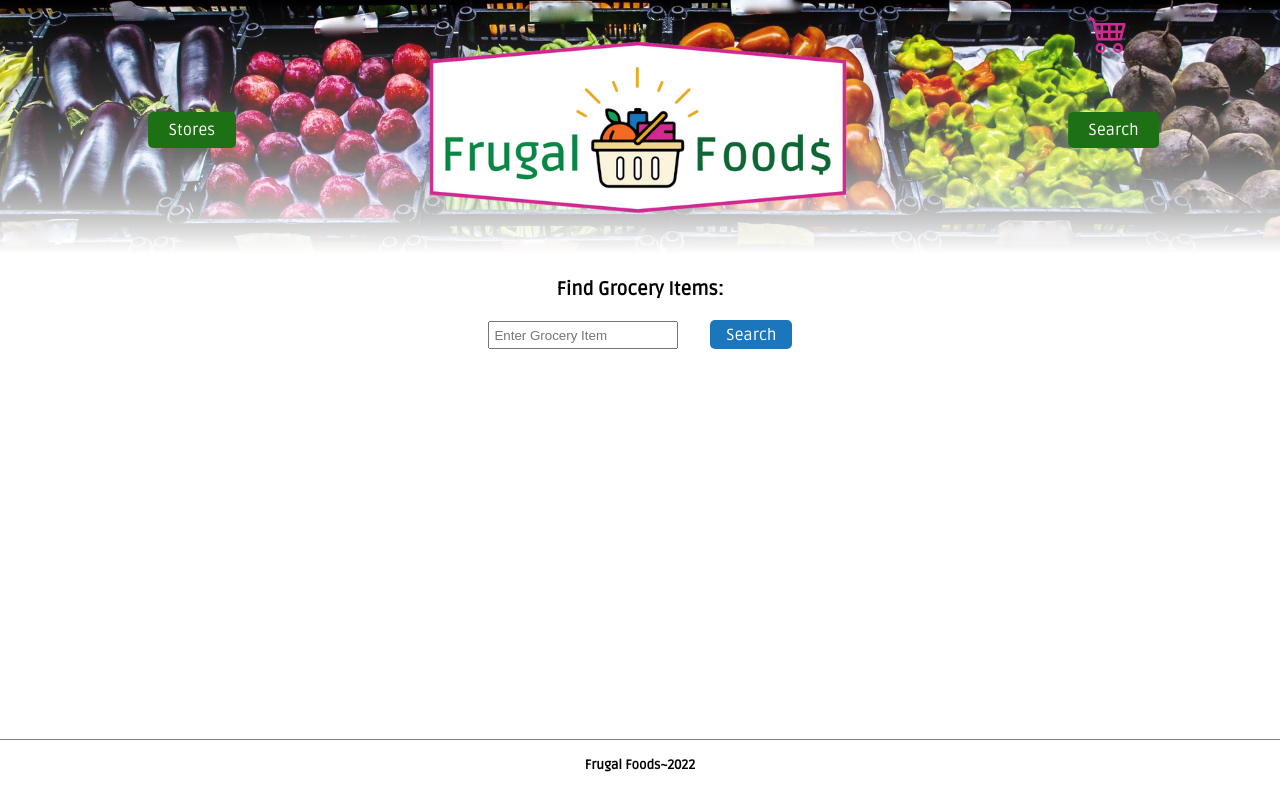
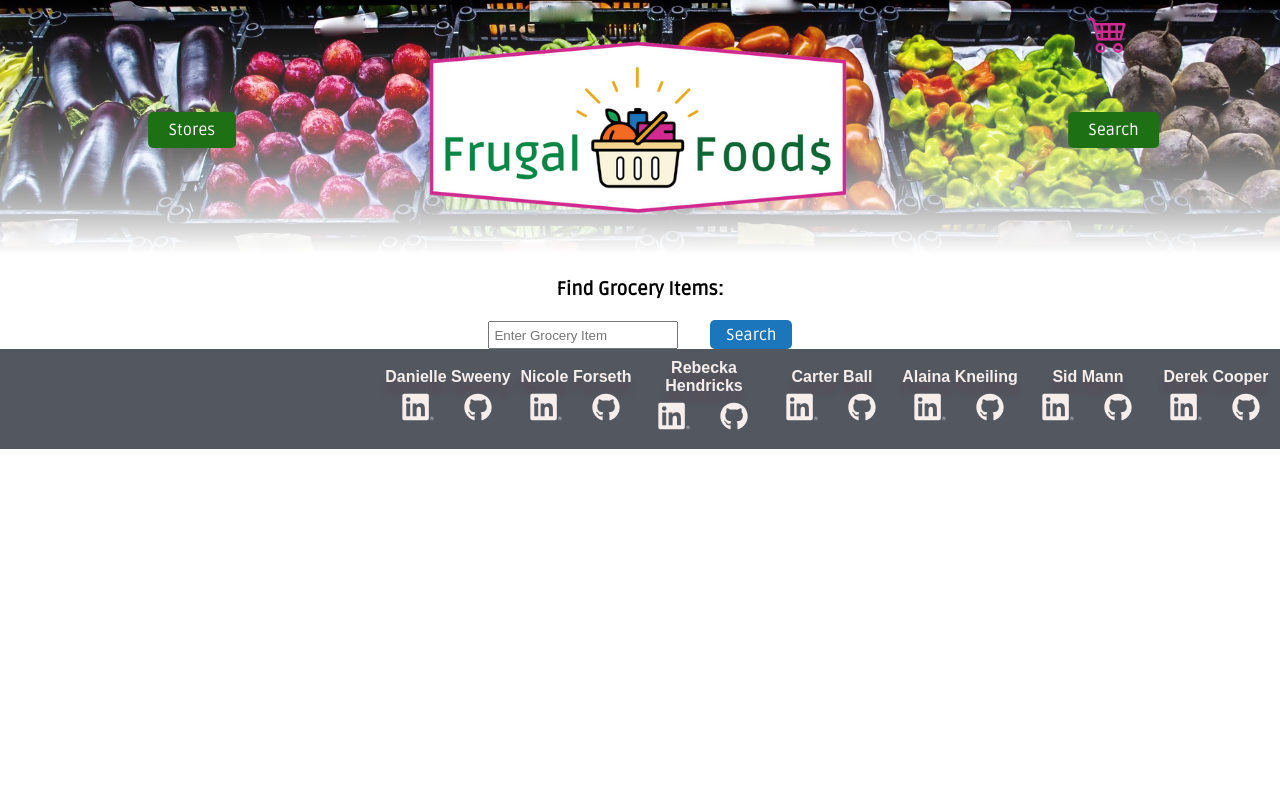
Before and after one commit to Frugal-Foods/frugal-foods-fe, a React (Create React App) app: page /search in a window 1280 px wide. Built offline with nearby package versions, Linux system fonts and the light colour scheme; no server answers.

Commit message:
Add Footer styling

```diff
--- a/src/components/CartContainer/CartContainer.js
+++ b/src/components/CartContainer/CartContainer.js
@@ -5,6 +5,7 @@ import CartItem from "../CartItem/CartItem";
 const CartContainer = ({ storeTotalPrice, onCartChange, storeName, storeAddress, cartItems }) => {
 
   const itemCards = cartItems.map((item) => {
+    console.log({cartItems})
     return (
       <CartItem
         id={item.userStoreItemId}
--- a/src/components/CartPage/CartPage.js
+++ b/src/components/CartPage/CartPage.js
@@ -12,6 +12,7 @@ const CartPage = () => {
       userId,
     },
   });
+  console.log(data)
 
   useEffect(() => {
     refetch();
--- a/src/components/Footer/Footer.css
+++ b/src/components/Footer/Footer.css
@@ -1,9 +1,30 @@
-.footer {
-  color: black;
-  position: fixed;
-  bottom: 0;
-  width: 100%;
-  height: 60px;
-  border-top: 1px solid gray;
-  font-size: small;
+.footer-container {
+  display: flex;
+  align-items: center;
+  justify-content: flex-end;
+  background-color: #525760;
+  height: 12.5vh;
+  width: 100vw;
 }
+
+.name-container {
+  display: flex;
+  flex-direction: column;
+  width: 10vw
+}
+
+h4 {
+  color: #F6EEEB;
+  font-family: 'Libre Franklin', sans-serif;
+  font-size: 1em;
+  margin: 1%;
+  text-shadow: 0px 10px 5px rgb(95 70 80 / 59%);
+}
+
+.links-container {
+  filter: invert(87%) sepia(4%) saturate(834%) hue-rotate(318deg) brightness(113%) contrast(93%);
+}
+
+.link-logo {
+  height: 5vh;
+}
--- a/src/components/Footer/Footer.js
+++ b/src/components/Footer/Footer.js
@@ -1,11 +1,157 @@
 import React from 'react'
 import "./Footer.css";
-
+import githubLogo from "../../assetts/GitHub-Logo.svg";
+import linkedinLogo from "../../assetts/LinkedIn-Logo.svg";
+// src/assetts/GitHub-Logo.svg
 export const Footer = () => {
   return (
-    <div className='footer'>
-      <div>
-      <h4>Frugal Foods~2022</h4>
+    <div className="footer-container">
+      <div className="name-container">
+        <h4>Danielle Sweeny</h4>
+        <div className="links-container">
+          <a href="https://www.linkedin.com/in/danielle-sweeny-75b50b84/">
+            <img
+              className="link-logo"
+              src={linkedinLogo}
+              alt="LinkedIn logo"
+              height="50vh"
+            />
+          </a>
+          <a href="https://github.com/dsweeny1">
+            <img
+              className="link-logo"
+              src={githubLogo}
+              alt="GitHub logo"
+              height="50vh"
+            />
+          </a>
+        </div>
+      </div>
+      <div className="name-container">
+        <h4>Nicole Forseth</h4>
+        <div className="links-container">
+          <a href="https://www.linkedin.com/in/nicoleforseth/">
+            <img
+              className="link-logo"
+              src={linkedinLogo}
+              alt="LinkedIn logo"
+              height="50vh"
+            />
+          </a>
+          <a href="https://github.com/forsethnico">
+            <img
+              className="link-logo"
+              src={githubLogo}
+              alt="GitHub logo"
+              height="50vh"
+            />
+          </a>
+        </div>
+      </div>
+      <div className="name-container">
+        <h4>Rebecka Hendricks</h4>
+        <div className="links-container">
+          <a href="https://www.linkedin.com/in/rebecka-hendricks/">
+            <img
+              className="link-logo"
+              src={linkedinLogo}
+              alt="LinkedIn logo"
+              height="50vh"
+            />
+          </a>
+          <a href="https://github.com/rebeckahendricks">
+            <img
+              className="link-logo"
+              src={githubLogo}
+              alt="GitHub logo"
+              height="50vh"
+            />
+          </a>
+        </div>
+      </div>
+      <div className="name-container">
+        <h4>Carter Ball</h4>
+        <div className="links-container">
+          <a href="https://www.linkedin.com/in/carter-ball-01b669160/">
+            <img
+              className="link-logo"
+              src={linkedinLogo}
+              alt="LinkedIn logo"
+              height="50vh"
+            />
+          </a>
+          <a href="https://github.com/cballrun">
+            <img
+              className="link-logo"
+              src={githubLogo}
+              alt="GitHub logo"
+              height="50vh"
+            />
+          </a>
+        </div>
+      </div>
+      <div className="name-container">
+        <h4>Alaina Kneiling</h4>
+        <div className="links-container">
+          <a href="https://www.linkedin.com/in/alaina-noel/">
+            <img
+              className="link-logo"
+              src={linkedinLogo}
+              alt="LinkedIn logo"
+              height="50vh"
+            />
+          </a>
+          <a href="https://github.com/Alaina-Noel/">
+            <img
+              className="link-logo"
+              src={githubLogo}
+              alt="GitHub logo"
+              height="50vh"
+            />
+          </a>
+        </div>
+      </div>
+      <div className="name-container">
+        <h4>Sid Mann</h4>
+        <div className="links-container">
+          <a href="https://linkedin.com/in/sidmann">
+            <img
+              className="link-logo"
+              src={linkedinLogo}
+              alt="LinkedIn logo"
+              height="50vh"
+            />
+          </a>
+          <a href="https://github.com/sjmann2">
+            <img
+              className="link-logo"
+              src={githubLogo}
+              alt="GitHub logo"
+              height="50vh"
+            />
+          </a>
+        </div>
+      </div>
+      <div className="name-container">
+        <h4>Derek Cooper</h4>
+        <div className="links-container">
+          <a href="https://www.linkedin.com/in/derek-cooper-a8798323a/">
+            <img
+              className="link-logo"
+              src={linkedinLogo}
+              alt="LinkedIn logo"
+              height="50vh"
+            />
+          </a>
+          <a href="https://github.com/coopercodex">
+            <img
+              className="link-logo"
+              src={githubLogo}
+              alt="GitHub logo"
+              height="50vh"
+            />
+          </a>
+        </div>
       </div>
     </div>
   )
--- a/src/components/StoresContainer/StoresContainer.js
+++ b/src/components/StoresContainer/StoresContainer.js
@@ -7,6 +7,7 @@ import { useQuery } from "@apollo/client";
 import { GET_USER_STORES } from "../../hooks/getQueries";
 
 const StoresContainer = ({ stores }) => {
+  console.log(stores)
   const user = useContext(UserContext);
   const { data, loading, refetch } = useQuery(GET_USER_STORES, {
     variables: {
@@ -25,6 +26,7 @@ const StoresContainer = ({ stores }) => {
   if (!stores || loading) {
     return null;
   }
+  console.log(data.userStores)
   const storeCards = stores.map((store) => {
     const foundUserStore = data?.userStores.find(
       (userStore) => userStore.storeId === store.id
--- a/src/hooks/getQueries.js
+++ b/src/hooks/getQueries.js
@@ -58,11 +58,11 @@ export const GET_CART = gql`
 
 
 
-export const useUserStores = (userId) => {
-  const { data, loading, error, refetch } = useQuery(GET_USER_STORES, {
-    variables: {
-      userId
-    }
-  })
-  return { data, error, loading, refetch }
-}
+// export const useUserStores = (userId) => {
+//   const { data, loading, error, refetch } = useQuery(GET_USER_STORES, {
+//     variables: {
+//       userId
+//     }
+//   })
+//   return { data, error, loading, refetch }
+// }
```
Also changed, not shown: src/assetts/GitHub-Logo.svg (added), src/assetts/LinkedIn-Logo.svg (added).
